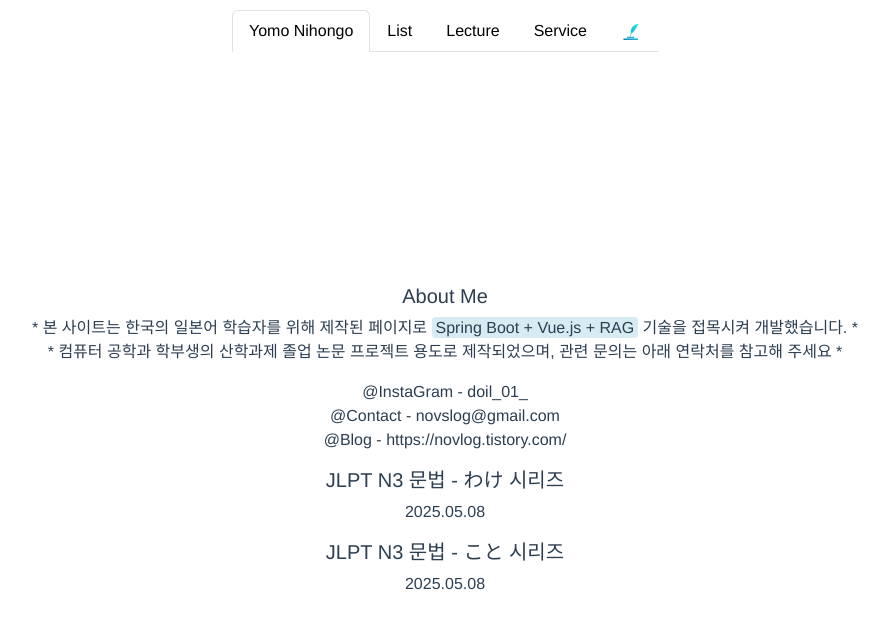
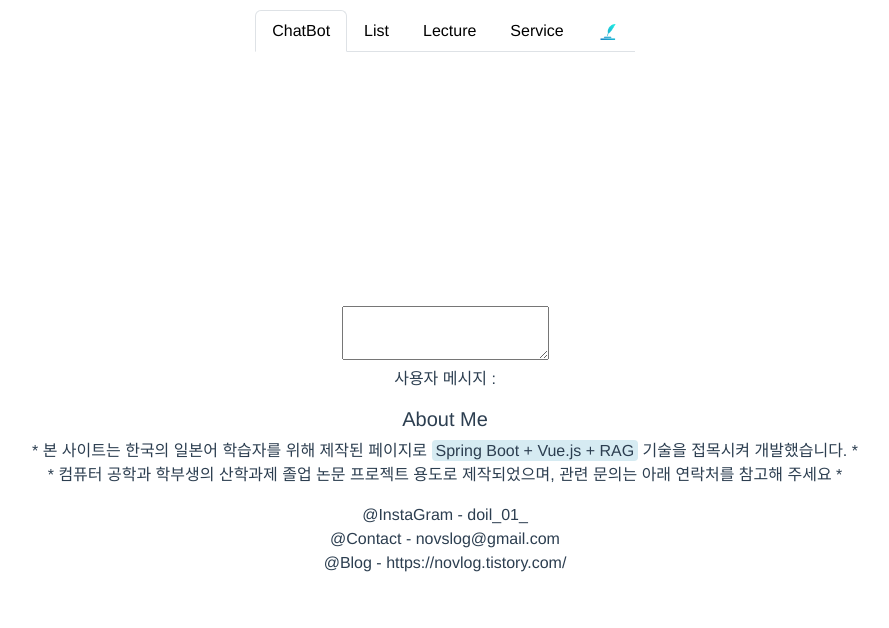
Before and after one commit to novvvv/LLMRagBlogProject, a Vue app in the folder frontend/: page / in a window 1280 px wide. Shown: the top 628 px of the page, without its empty margins (195-1084 px from the left). Built offline with nearby package versions, Linux system fonts and the light colour scheme.

Commit message:
input tag add

```diff
--- a/frontend/src/App.vue
+++ b/frontend/src/App.vue
@@ -2,7 +2,7 @@
 
     <ul class="nav nav-tabs">
     <li class="nav-item">
-      <a class="nav-link active" aria-current="page" href="#">Yomo Nihongo</a>
+      <a class="nav-link active" aria-current="page" href="#">ChatBot</a>
     </li>
     <li class="nav-item">
       <a class="nav-link" href="#">List</a>
@@ -23,6 +23,10 @@
   <div>
       <div class="content">
         <br>
+        <!-- <input @change=""> @change 입력하고 다른곳을 찍었을 때 자바스크립트 코드 실행 -->
+        <!-- <input v-model="month"> -->
+         <textarea v-model="month"></textarea>
+        <p> 사용자 메시지 : {{ month }}</p>
         <h5>About Me</h5>
         <p>* 본 사이트는 한국의 일본어 학습자를 위해 제작된 페이지로 <span class="highlight">Spring Boot + Vue.js + RAG</span> 기술을 접목시켜 개발했습니다. *<br>
           * 컴퓨터 공학과 학부생의 산학과제 졸업 논문 프로젝트 용도로 제작되었으며, 관련 문의는 아래 연락처를 참고해 주세요 *</p>
@@ -32,7 +36,7 @@
     </div>
   </div>
 
-  <List :blog="blog"/>
+  <!-- <List :blog="blog"/>  -->
 
   <!-- 1. 데이터를 Props로 전송 -->
 </div>
@@ -43,21 +47,25 @@
 </template>
 
 <script>
-import List from './components/List.vue';
+// import List from './components/List.vue';
 import blog from './assets/blog.js';
 
 export default {
   name: 'App',
   data() {
     return {
+
+      month : '',
       blog : blog,
+
     }
   },
+
   props : {
 
   },
   components: {
-    List,
+    // List,
   }
 }
 
```
